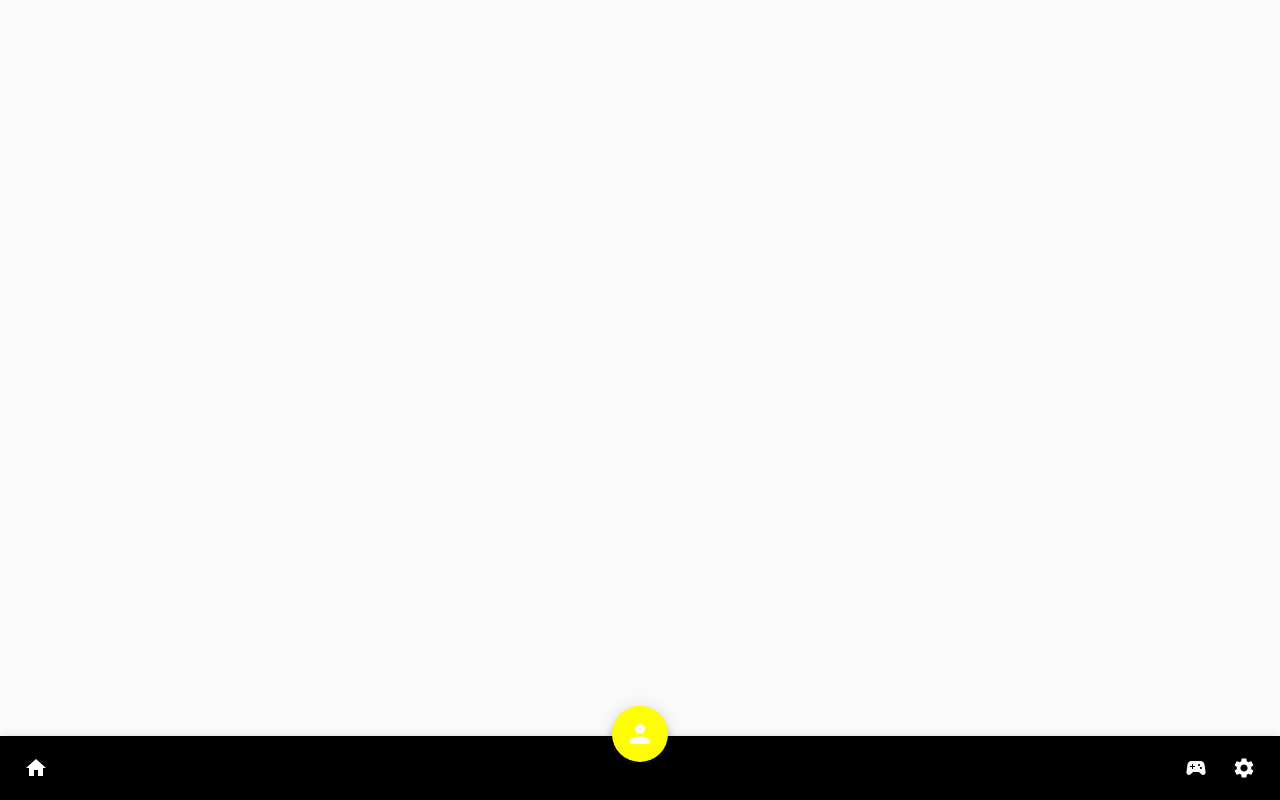
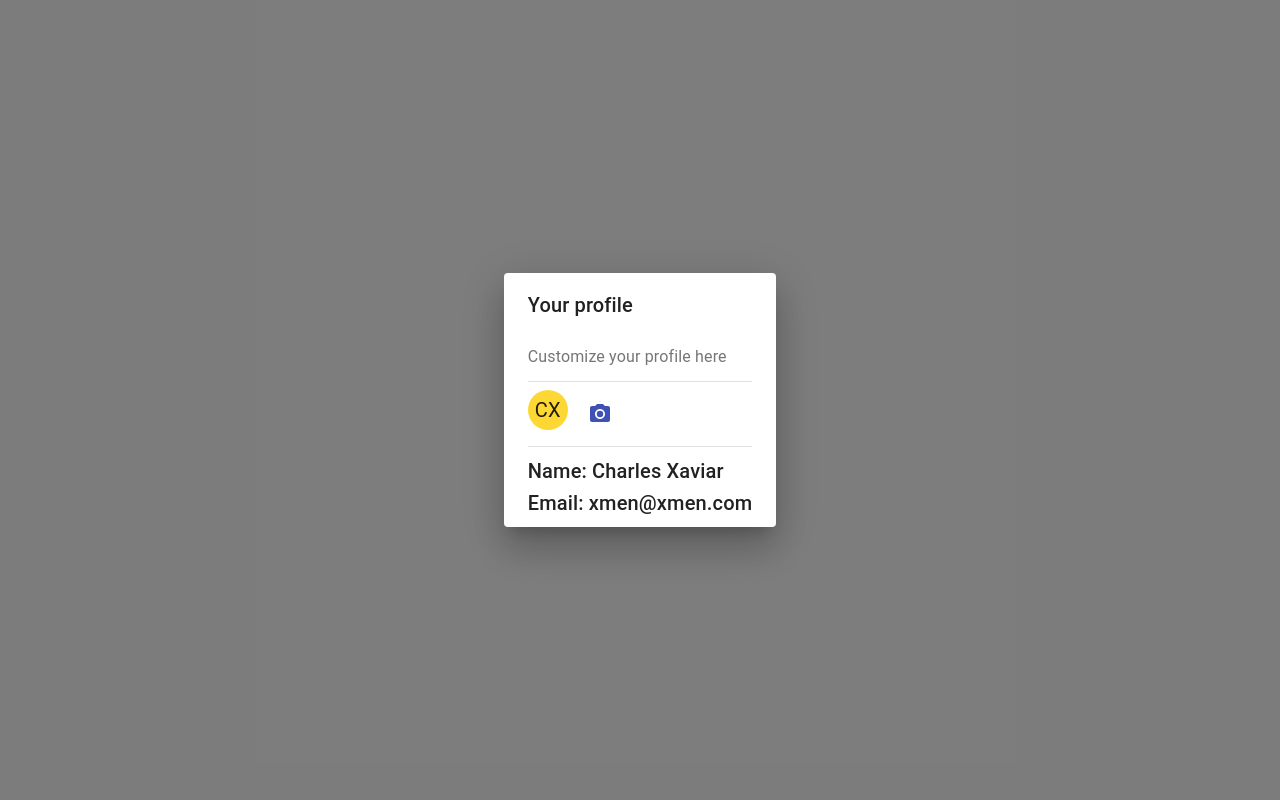
Before and after one commit to LukeCharles555/blackjackReact, a React (Create React App) app: page / in a window 1280 px wide. Both pictures are taken after a click on the button 640 px from the left and 734 px from the top of the page. Built offline with nearby package versions, Linux system fonts and the light colour scheme.

Commit message:
avatar-icon-clickable added a dialog so when the user clicks the avatar, will pop up with information about the user

```diff
--- a/src/components/BottomNavigation/BottomNavigation.jsx
+++ b/src/components/BottomNavigation/BottomNavigation.jsx
@@ -11,11 +11,31 @@ import SettingsIcon from '@material-ui/icons/Settings';
 import SportsEsportsIcon from '@material-ui/icons/SportsEsports';
 import HomeIcon from '@material-ui/icons/Home';
 import { useNavigationStyles } from './BottomNavigation.styles';
+import ProfileDialog from '../ProfileDialog/ProfileDialog';
+const mockUserData = require('../../utils/MockUserData.json');
 
 export default function BottomNavigation() {
+  const [open, setOpen] = React.useState(false);
+
   const classes = useNavigationStyles();
 
+  const handleClickOpen = () => {
+    setOpen(true);
+  };
+
+  const handleClose = () => {
+    setOpen(false);
+  };
+
   return (
+    <div>
+      {open ? (
+        <ProfileDialog
+          data={mockUserData.users}
+          open={open}
+          handleClose={handleClose}
+        />
+      ) : (
         <React.Fragment>
           <CssBaseline />
           <AppBar position="fixed" className={classes.appBar}>
@@ -29,11 +49,19 @@ export default function BottomNavigation() {
               >
                 <HomeIcon />
               </IconButton>
-          <Fab aria-label="add" className={classes.fabButton}>
+              <Fab
+                onClick={handleClickOpen}
+                id="avatar-button"
+                className={classes.fabButton}
+              >
                 <Avatar className={classes.avatar} />
               </Fab>
               <div className={classes.grow} />
-          <IconButton id="game-button" color="inherit" href="/game">
+              <IconButton
+                id="game-button"
+                color="inherit"
+                href="/game"
+              >
                 <SportsEsportsIcon />
               </IconButton>
               <IconButton
@@ -47,5 +75,7 @@ export default function BottomNavigation() {
             </Toolbar>
           </AppBar>
         </React.Fragment>
+      )}
+    </div>
   );
 }
--- /dev/null
+++ b/src/components/ProfileDialog/ProfileDialog.jsx
@@ -0,0 +1,58 @@
+import React from 'react';
+import Button from '@material-ui/core/Button';
+import Dialog from '@material-ui/core/Dialog';
+import DialogActions from '@material-ui/core/DialogActions';
+import DialogContent from '@material-ui/core/DialogContent';
+import DialogContentText from '@material-ui/core/DialogContentText';
+import DialogTitle from '@material-ui/core/DialogTitle';
+import Slide from '@material-ui/core/Slide';
+import Avatar from '@material-ui/core/Avatar';
+import Divider from '@material-ui/core/Divider';
+import Typography from '@material-ui/core/Typography';
+import { useProfileDialogStyles } from './ProfileDialog.styles';
+import UploadButton from '../UploadButton/UploadButton';
+const mockUserData = require('../../utils/MockUserData.json');
+
+const Transition = React.forwardRef(function Transition(props, ref) {
+  return <Slide direction="up" ref={ref} {...props} />;
+});
+
+export default function ProfileDialog({ data, open, handleClose }) {
+  const classes = useProfileDialogStyles();
+  return (
+    <div>
+      <Dialog
+        open={open}
+        TransitionComponent={Transition}
+        keepMounted
+        onClose={handleClose}
+        aria-labelledby="profile-dialog-title"
+        aria-describedby="profile-dialog-description"
+      >
+        <DialogTitle id="profile-dialog-title">
+          {'Your profile'}
+        </DialogTitle>
+        <DialogContent>
+          <DialogContentText id="profile-dialog-description">
+            Customize your profile here
+          </DialogContentText>
+          <Divider className={classes.divider} />
+          <div>
+            <Avatar id="profile-avatar" className={classes.avatar}>
+              {data[0].firstName[0]}
+              {data[0].lastName[0]}
+            </Avatar>
+            <UploadButton />
+          </div>
+          <Divider className={classes.divider} />
+          <Typography id="name" variant="h6">
+            Name: {data[0].firstName} {data[0].lastName}
+          </Typography>
+          <Typography id="email" variant="h6">
+            Email: {data[0].email}
+          </Typography>
+        </DialogContent>
+      </Dialog>
+    </div>
+  );
+}
--- /dev/null
+++ b/src/components/ProfileDialog/ProfileDialog.styles.js
@@ -0,0 +1,14 @@
+import { makeStyles } from '@material-ui/core/styles';
+import { yellow } from '@material-ui/core/colors';
+
+export const useProfileDialogStyles = makeStyles((theme) => ({
+  avatar: {
+    float: 'left',
+    color: theme.palette.getContrastText(yellow[600]),
+    backgroundColor: yellow[600],
+  },
+  divider: {
+    marginTop: theme.spacing(1),
+    marginBottom: theme.spacing(1),
+  },
+}));
--- /dev/null
+++ b/src/components/UploadButton/UploadButton.jsx
@@ -0,0 +1,40 @@
+import React from 'react';
+import { makeStyles } from '@material-ui/core/styles';
+import Button from '@material-ui/core/Button';
+import IconButton from '@material-ui/core/IconButton';
+import PhotoCamera from '@material-ui/icons/PhotoCamera';
+
+const useStyles = makeStyles((theme) => ({
+  root: {
+    '& > *': {
+      margin: theme.spacing(1),
+    },
+  },
+  input: {
+    display: 'none',
+  },
+}));
+
+export default function UploadButton() {
+  const classes = useStyles();
+
+  return (
+    <div className={classes.root}>
+      <input
+        accept="image/*"
+        className={classes.input}
+        id="icon-button-file"
+        type="file"
+      />
+      <label htmlFor="icon-button-file">
+        <IconButton
+          color="primary"
+          aria-label="upload picture"
+          component="span"
+        >
+          <PhotoCamera />
+        </IconButton>
+      </label>
+    </div>
+  );
+}
--- /dev/null
+++ b/src/utils/MockUserData.json
@@ -0,0 +1,9 @@
+{
+  "users": [
+    {
+      "firstName": "Charles",
+      "lastName": "Xaviar",
+      "email": "xmen@xmen.com"
+    }
+  ]
+}
```
Also changed, not shown: 1 other file (tests, documents, lock files or other folders). Lines whose indentation alone changed are shown as unchanged.
